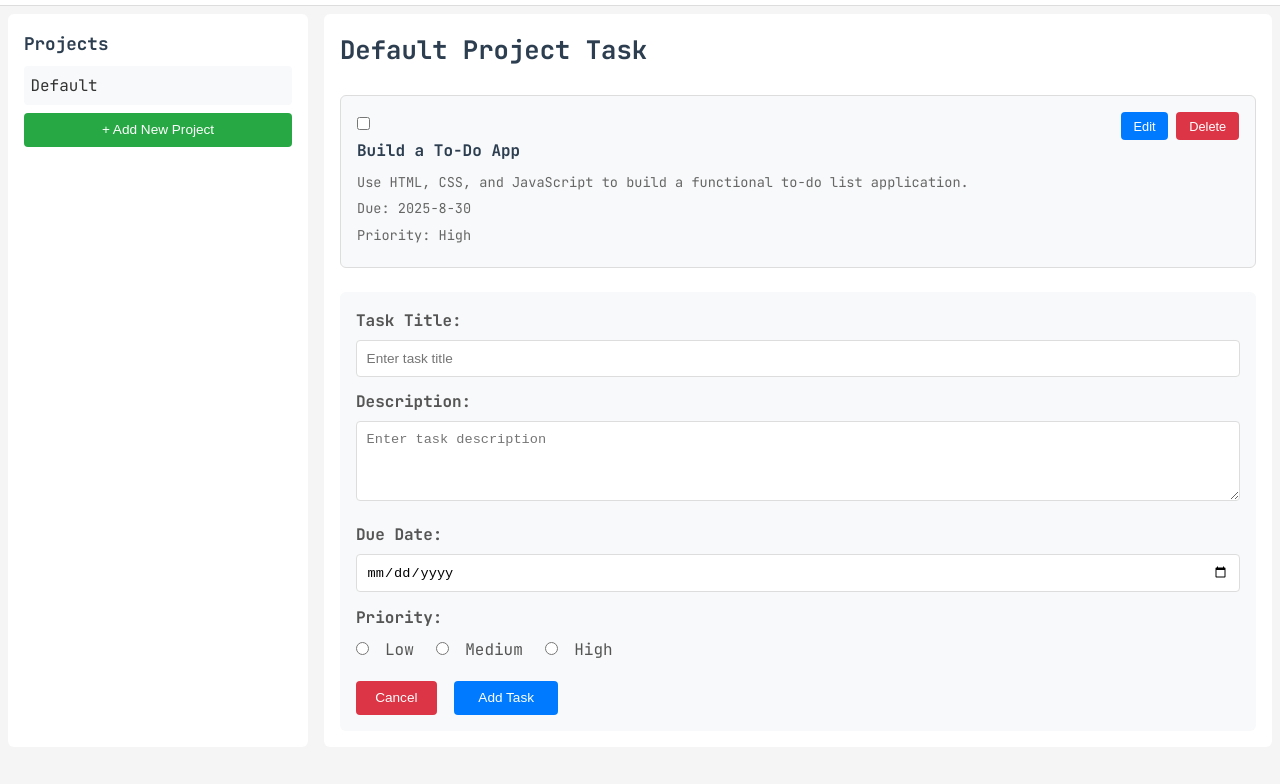
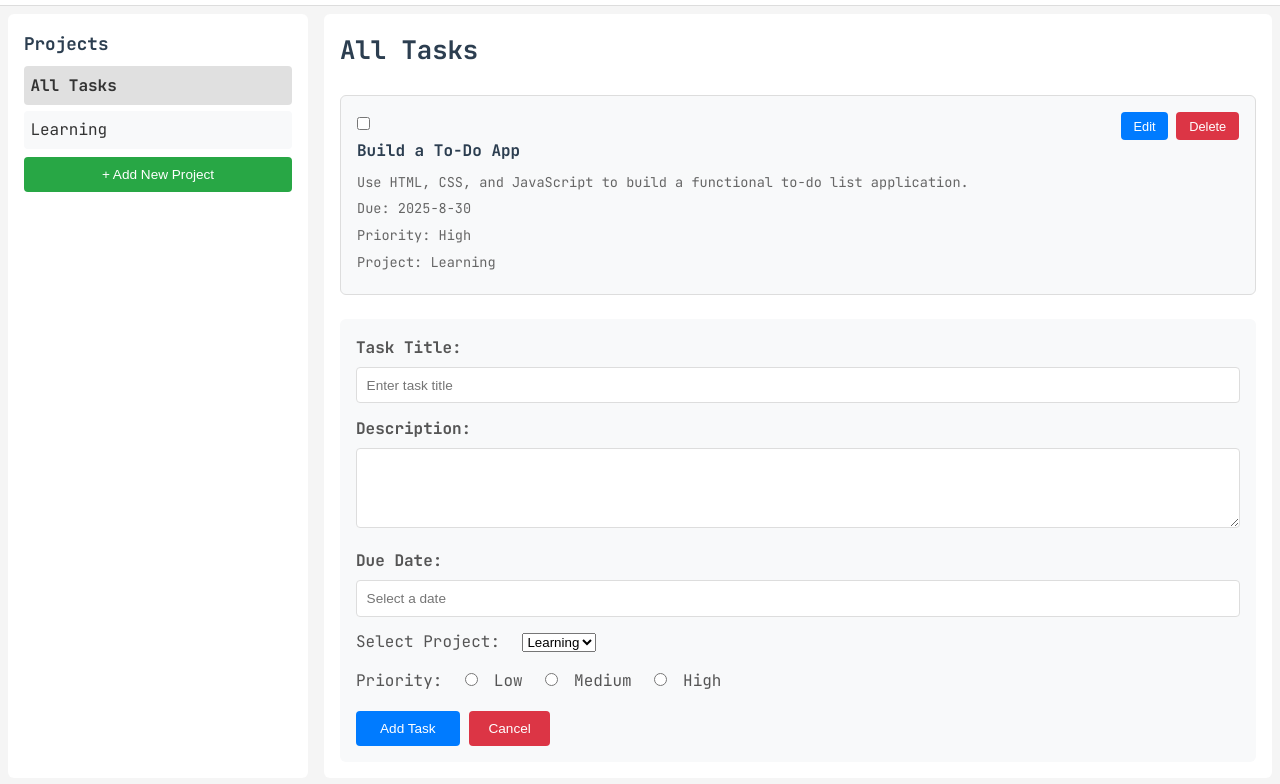
Before and after one commit to mesakhlolo/todo-list, a website built with webpack: page src/index.html in a window 1280 px wide. Both pictures are taken after a click on the button "+ Add New Task". Shown: the part 62-846 px from the top of the page. Before the commit the page ends 817 px from the top, so only its background shows below. Built offline with nearby package versions, Linux system fonts and the light colour scheme.

Commit message:
feat: all task projects and integrate flatpickr for date selection and enhance project management UI

```diff
--- a/package.json
+++ b/package.json
@@ -25,5 +25,8 @@
     "webpack": "^5.101.0",
     "webpack-cli": "^6.0.1",
     "webpack-dev-server": "^5.2.2"
+  },
+  "dependencies": {
+    "flatpickr": "^4.6.13"
   }
 }
--- a/src/css/styles.css
+++ b/src/css/styles.css
@@ -62,6 +62,11 @@ header h1 {
 
 .list-project:hover {
   background-color: #e9ecef;
+}
+
+.list-project.active {
+  font-weight: bold;
+  background-color: #e0e0e0;
 }
 
 .add-project-btn {
@@ -331,6 +336,16 @@ header h1 {
   background-color: #c82333;
 }
 
+.task-project-name {
+  font-size: 0.8em;
+  color: #555;
+  margin-top: 5px;
+}
+
+.project-selection-group {
+  margin-bottom: 0.8rem;
+}
+
 /* Responsive */
 @media (max-width: 768px) {
   .main-layout {
--- a/src/index.html
+++ b/src/index.html
@@ -4,6 +4,7 @@
     <meta charset="UTF-8" />
     <meta name="viewport" content="width=device-width, initial-scale=1.0" />
     <title>To Do List</title>
+    <link rel="stylesheet" href="./css/styles.css" />
   </head>
   <body>
     <!-- Header -->
@@ -17,7 +18,7 @@
       <div class="project-sidebar">
         <h2>Projects</h2>
         <ul class="project-list">
-          <li class="list-project" data-project="Default">Default</li>
+          <li class="list-project" data-name="All">All Task</li>
         </ul>
         <button class="add-project-btn">+ Add New Project</button>
         <!-- form add new project -->
@@ -28,10 +29,12 @@
             name="title"
             id="add-project-title"
             placeholder="Enter project title"
+            required
+            minlength="3"
           />
 
+          <button type="submit">Add Project</button>
           <button type="button" class="cancel-project-form">Cancel</button>
-          <button type="submit">Add Project</button>
         </form>
       </div>
 
@@ -52,21 +55,32 @@
             id="add-task-title"
             placeholder="Enter task title"
             required
+            minlength="3"
           />
 
-          <label for="add-task-description">Description: </label>
+          <label for="add-task-description">Description:</label>
           <textarea
-            type="text"
-            name="title"
             id="add-task-description"
-            placeholder="Enter task description"
+            name="description"
+            rows="3"
           ></textarea>
 
-          <label for="add-task-date">Due Date: </label>
-          <input type="date" name="dueDate" id="add-task-date" required />
+          <label for="add-task-date">Due Date:</label>
+          <input
+            type="text"
+            id="add-task-date"
+            name="date"
+            placeholder="Select a date"
+          />
 
-          <label for="add-task-priority">Priority: </label>
+          <div class="form-group project-selection-group" style="display: none">
+            <label for="select-project">Select Project:</label>
+            <select id="select-project" name="select-project"></select>
+          </div>
+
           <div>
+            <label>Priority:</label>
+
             <input type="radio" id="low" name="priority" value="Low" required />
             <label for="low">Low</label>
 
@@ -77,8 +91,8 @@
             <label for="high">High</label>
           </div>
 
+          <button type="submit">Add Task</button>
           <button type="button" class="cancel-task-form">Cancel</button>
-          <button type="submit">Add Task</button>
         </form>
       </section>
     </main>
--- a/src/index.js
+++ b/src/index.js
@@ -1,3 +1,5 @@
+import flatpickr from "flatpickr";
+import "flatpickr/dist/flatpickr.min.css";
 import "./css/styles.css";
 
 import {
@@ -15,8 +17,8 @@ import { loadProjects, saveProjects } from "./modules/localStorage.js";
 // DOM Selections
 const taskForm = document.querySelector(".add-task-form");
 const taskInput = taskForm.querySelector("#add-task-title");
-const descriptionInput = document.querySelector("#add-task-description");
-const dateInput = document.querySelector("#add-task-date");
+const descriptionInput = taskForm.querySelector("#add-task-description");
+const dateInput = taskForm.querySelector("#add-task-date");
 
 const addProjectBtn = document.querySelector(".add-project-btn");
 const projectForm = document.querySelector(".add-project-form");
@@ -29,9 +31,10 @@ const projectListContainer = document.querySelector(".project-list");
 // UI Update Function
 function updateUI() {
   const allProjects = getProjects();
-  const activeProject = getProjectByName(getActiveProjectName());
+  const activeProjectName = getActiveProjectName();
+  const activeProject = getProjectByName(activeProjectName);
 
-  renderProjects(allProjects);
+  renderProjects(allProjects, activeProjectName);
   renderTodos(activeProject);
   saveProjects(allProjects);
 }
@@ -63,6 +66,17 @@ function handleProjectFormSubmit(event) {
 
 function handleTaskFormSubmit(event) {
   event.preventDefault();
+
+  let projectName = getActiveProjectName();
+  if (projectName === "All") {
+    const projectSelect = document.querySelector("#select-project");
+    projectName = projectSelect.value;
+    if (!projectName) {
+      alert("Please select a project to add the new task to.");
+      return;
+    }
+  }
+
   const title = taskInput.value.trim();
   const description = descriptionInput.value.trim();
   const dueDate = dateInput.value;
@@ -76,7 +90,7 @@ function handleTaskFormSubmit(event) {
   }
 
   const todo = createTodo(title, description, dueDate, priority);
-  addNewTodo(getActiveProjectName(), todo);
+  addNewTodo(projectName, todo);
   updateUI();
 
   taskForm.reset();
@@ -98,6 +112,13 @@ function initialize() {
   taskForm.addEventListener("submit", handleTaskFormSubmit);
   projectListContainer.addEventListener("click", handleProjectSelection);
 
+  // Initialize flatpickr
+  flatpickr("#add-task-date", {
+    altInput: true,
+    altFormat: "F j, Y",
+    dateFormat: "Y-m-d",
+  });
+
   // UI toggles
   addProjectBtn.addEventListener("click", () => {
     addProjectBtn.classList.add("hide");
@@ -111,10 +132,39 @@ function initialize() {
   addTaskBtn.addEventListener("click", () => {
     addTaskBtn.classList.add("hide");
     taskForm.classList.add("show");
+
+    const projectSelectGroup = document.querySelector(
+      ".project-selection-group"
+    );
+    const projectSelect = document.querySelector("#select-project");
+
+    if (getActiveProjectName() === "All") {
+      projectSelectGroup.style.display = "block";
+      projectSelect.innerHTML = ""; // Clear previous options
+      const projects = getProjects();
+      if (projects.length === 0) {
+        alert(
+          "There are no projects to add tasks to. Please create a project first."
+        );
+        addTaskBtn.classList.remove("hide");
+        taskForm.classList.remove("show");
+        projectSelectGroup.style.display = "none";
+        return;
+      }
+      projects.forEach((project) => {
+        const option = document.createElement("option");
+        option.value = project.name;
+        option.textContent = project.name;
+        projectSelect.appendChild(option);
+      });
+    } else {
+      projectSelectGroup.style.display = "none";
+    }
   });
   cancelTaskForm.addEventListener("click", () => {
     addTaskBtn.classList.remove("hide");
     taskForm.classList.remove("show");
+    document.querySelector(".project-selection-group").style.display = "none";
   });
 
   // load data and render for first time
@@ -122,9 +172,9 @@ function initialize() {
   if (dataFromStorage && dataFromStorage.length > 0) {
     setProjects(dataFromStorage);
   } else {
-    addNewProject("Default");
     saveProjects();
   }
+  setActiveProjectName("All");
   updateUI();
 }
 
--- a/src/modules/domRenderer.js
+++ b/src/modules/domRenderer.js
@@ -1,12 +1,25 @@
 // render project list in the sidebar
-function renderProjects(projects) {
+function renderProjects(projects, activeProjectName) {
   const projectsList = document.querySelector(".project-list");
   projectsList.innerHTML = "";
+
+  // Add "All Projects" option
+  const allProjectsItem = document.createElement("li");
+  allProjectsItem.classList.add("list-project");
+  if (activeProjectName === "All") {
+    allProjectsItem.classList.add("active");
+  }
+  allProjectsItem.textContent = "All Tasks";
+  allProjectsItem.dataset.name = "All";
+  projectsList.appendChild(allProjectsItem);
 
   projects.forEach(function (project) {
     const projectItem = document.createElement("li");
 
     projectItem.classList.add("list-project");
+    if (project.name === activeProjectName) {
+      projectItem.classList.add("active");
+    }
     projectItem.textContent = project.name;
     projectItem.dataset.name = project.name;
 
@@ -15,8 +28,8 @@ function renderProjects(projects) {
 }
 
 // render todos
-function renderTodos(projectName) {
-  if (!projectName) {
+function renderTodos(project) {
+  if (!project) {
     document.querySelector(
       ".task-list"
     ).innerHTML = `<li>Select a project to view its task</li>`;
@@ -26,16 +39,20 @@ function renderTodos(projectName) {
     return;
   }
 
-  document.querySelector(
-    ".current-project-title"
-  ).textContent = `${projectName.name} Project Task`;
+  document.querySelector(".current-project-title").textContent =
+    project.name === "All" ? "All Tasks" : `${project.name} Project Task`;
 
   const taskList = document.querySelector(".task-list");
   taskList.innerHTML = "";
 
-  projectName.todos.forEach(function (todo) {
+  project.todos.forEach(function (todo) {
     const taskItem = document.createElement("li");
     taskItem.classList.add("task-item");
+
+    const projectInfo =
+      project.name === "All"
+        ? `<p class="task-project-name">Project: ${todo.projectName}</p>`
+        : "";
 
     taskItem.innerHTML = `
       <div class="task-main">
@@ -44,6 +61,7 @@ function renderTodos(projectName) {
         <p>${todo.description}</p>
         <p>Due: ${todo.dueDate}</p>
         <p>Priority: ${todo.priority}</p>
+        ${projectInfo}
       </div>
       <div class="task-actions">
         <button type="button" class="edit-btn">Edit</button>
--- a/src/modules/projectManager.js
+++ b/src/modules/projectManager.js
@@ -1,7 +1,7 @@
 // array structure for projects
 let projects = [
   {
-    name: "Default",
+    name: "Learning",
     todos: [
       {
         title: "Build a To-Do App",
@@ -13,7 +13,7 @@ let projects = [
     ],
   },
 ];
-let activeProjectName = "Default";
+let activeProjectName = "All";
 
 // get all projects array
 function getProjects() {
@@ -31,6 +31,12 @@ function setActiveProjectName(name) {
 
 // get project by name
 function getProjectByName(name) {
+  if (name === "All") {
+    const allTodos = projects.flatMap((project) =>
+      project.todos.map((todo) => ({ ...todo, projectName: project.name }))
+    );
+    return { name: "All", todos: allTodos };
+  }
   return projects.find(function (project) {
     return project.name === name;
   });
```
Also changed, not shown: 1 other file.
